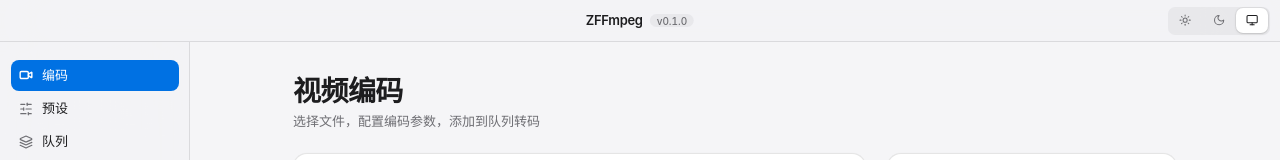
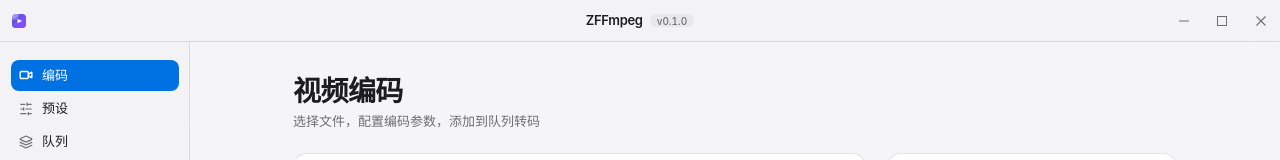
Before and after one commit to superMC5657/z-ffmpeg, a React (Vite) app: page / in a window 1280 px wide. Shown: the top 160 px of the page. Built offline with nearby package versions, Linux system fonts and the light colour scheme.

Commit message:
feat(ui): 窗口控制按钮改为 Windows 风格并将外观设置收敛至设置页

```diff
--- a/src/components/layout/Titlebar.tsx
+++ b/src/components/layout/Titlebar.tsx
@@ -1,53 +1,112 @@
-import { Minus, Plus, X } from "lucide-react";
+import { useEffect, useState } from "react";
 import { getCurrentWindow } from "@tauri-apps/api/window";
 import { isTauriRuntime } from "@/lib/utils";
-import ThemeToggleButton from "./ThemeToggleButton";
+import appIcon from "@/assets/app-icon.png";
 
-interface Light {
-  base: string;
-  glyph: React.ReactNode;
-  onClick: () => void;
-  label: string;
-}
+/**
+ * Windows 11 Fluent 风格窗口三元控制按钮（最小化、最大化/向下还原、关闭）
+ */
+function WindowsWindowControls() {
+  const [isMaximized, setIsMaximized] = useState(false);
+  const appWindow = isTauriRuntime() ? getCurrentWindow() : null;
 
-/** macOS 红绿灯窗口控制（仅 Tauri 运行时渲染，hover 浮现符号） */
-function TrafficLights() {
-  const appWindow = isTauriRuntime() ? getCurrentWindow() : null;
-  if (!appWindow) return null;
+  useEffect(() => {
+    if (!appWindow) return;
 
-  const lights: Light[] = [
-    {
-      base: "bg-[#ff5f57]",
-      glyph: <X className="h-2.5 w-2.5 stroke-[3]" />,
-      onClick: () => appWindow.close(),
-      label: "关闭窗口",
-    },
-    {
-      base: "bg-[#febc2e]",
-      glyph: <Minus className="h-2.5 w-2.5 -translate-y-2.5 stroke-[3]" />,
-      onClick: () => appWindow.minimize(),
-      label: "最小化窗口",
-    },
-    {
-      base: "bg-[#28c840]",
-      glyph: <Plus className="h-2.5 w-2.5 stroke-[3]" />,
-      onClick: () => appWindow.toggleMaximize(),
-      label: "最大化窗口",
-    },
-  ];
+    // 初始化最大化状态
+    appWindow.isMaximized().then(setIsMaximized).catch(() => {});
+
+    // 监听窗口尺寸变化（如双击标题栏最大化/还原、拖拽贴边等）
+    const unlistenPromise = appWindow.listen("tauri://resize", async () => {
+      try {
+        const max = await appWindow.isMaximized();
+        setIsMaximized(max);
+      } catch {
+        // ignore
+      }
+    });
+
+    return () => {
+      unlistenPromise.then((unlisten) => unlisten()).catch(() => {});
+    };
+  }, [appWindow]);
+
+  const handleMinimize = () => {
+    if (appWindow) {
+      appWindow.minimize().catch(() => {});
+    }
+  };
+
+  const handleToggleMaximize = async () => {
+    if (appWindow) {
+      try {
+        await appWindow.toggleMaximize();
+        const max = await appWindow.isMaximized();
+        setIsMaximized(max);
+      } catch {
+        // ignore
+      }
+    } else {
+      setIsMaximized((prev) => !prev);
+    }
+  };
+
+  const handleClose = () => {
+    if (appWindow) {
+      appWindow.close().catch(() => {});
+    }
+  };
 
   return (
-    <div className="titlebar-no-drag group flex items-center gap-2">
-      {lights.map(({ base, glyph, onClick, label }) => (
-        <button
-          key={label}
-          aria-label={label}
-          onClick={onClick}
-          className={`flex h-3 w-3 items-center justify-center rounded-full text-black/55 ring-1 ring-black/10 transition-colors [&>svg]:opacity-0 [&>svg]:transition-opacity group-hover:[&>svg]:opacity-100 ${base}`}
-        >
-          {glyph}
-        </button>
-      ))}
+    <div className="titlebar-no-drag flex h-full items-center select-none">
+      {/* 最小化 */}
+      <button
+        type="button"
+        aria-label="最小化窗口"
+        title="最小化"
+        onClick={handleMinimize}
+        className="flex h-full w-11 items-center justify-center text-secondary transition-colors duration-150 hover:bg-foreground/[0.07] hover:text-foreground active:bg-foreground/[0.12] dark:hover:bg-white/[0.09] dark:active:bg-white/[0.14]"
+      >
+        <svg className="h-[10px] w-[10px]" viewBox="0 0 10 10" fill="none" stroke="currentColor" strokeWidth="1">
+          <line x1="0" y1="5" x2="10" y2="5" />
+        </svg>
+      </button>
+
+      {/* 最大化 / 向下还原 */}
+      <button
+        type="button"
+        aria-label={isMaximized ? "向下还原窗口" : "最大化窗口"}
+        title={isMaximized ? "向下还原" : "最大化"}
+        onClick={handleToggleMaximize}
+        className="flex h-full w-11 items-center justify-center text-secondary transition-colors duration-150 hover:bg-foreground/[0.07] hover:text-foreground active:bg-foreground/[0.12] dark:hover:bg-white/[0.09] dark:active:bg-white/[0.14]"
+      >
+        {isMaximized ? (
+          // 还原图标：双层叠加窗口
+          <svg className="h-[10px] w-[10px]" viewBox="0 0 10 10" fill="none" stroke="currentColor" strokeWidth="1">
+            <path d="M2.5 2.5V0.5h7v7H7.5" />
+            <rect x="0.5" y="2.5" width="7" height="7" />
+          </svg>
+        ) : (
+          // 最大化图标：单层方框
+          <svg className="h-[10px] w-[10px]" viewBox="0 0 10 10" fill="none" stroke="currentColor" strokeWidth="1">
+            <rect x="0.5" y="0.5" width="9" height="9" />
+          </svg>
+        )}
+      </button>
+
+      {/* 关闭 */}
+      <button
+        type="button"
+        aria-label="关闭窗口"
+        title="关闭"
+        onClick={handleClose}
+        className="flex h-full w-11 items-center justify-center text-secondary transition-colors duration-150 hover:bg-[#e81123] hover:text-white active:bg-[#c42b1c] active:text-white"
+      >
+        <svg className="h-[10px] w-[10px]" viewBox="0 0 10 10" fill="none" stroke="currentColor" strokeWidth="1.1">
+          <line x1="0.5" y1="0.5" x2="9.5" y2="9.5" />
+          <line x1="9.5" y1="0.5" x2="0.5" y2="9.5" />
+        </svg>
+      </button>
     </div>
   );
 }
@@ -58,20 +117,24 @@
       data-tauri-drag-region
       className="titlebar-drag-region relative z-20 flex h-12 shrink-0 items-center border-b border-hairline bg-sidebar backdrop-blur-2xl"
     >
-      <div className="flex flex-1 items-center pl-4">
-        <TrafficLights />
+      {/* 左侧应用图标 */}
+      <div className="flex flex-1 items-center pl-3.5">
+        <div className="flex items-center gap-2 select-none">
+          <img src={appIcon} alt="ZFFmpeg" className="h-4 w-4 rounded-xs pointer-events-none" />
+        </div>
       </div>
 
-      {/* 居中应用名 */}
-      <div className="pointer-events-none absolute left-1/2 flex -translate-x-1/2 items-center gap-2">
+      {/* 居中应用名与版本号 */}
+      <div className="pointer-events-none absolute left-1/2 flex -translate-x-1/2 items-center gap-2 select-none">
         <span className="text-[13px] font-semibold tracking-tight">ZFFmpeg</span>
         <span className="rounded-full bg-fill px-2 py-0.5 text-[10px] font-medium leading-none text-secondary tabular-nums">
           v{__APP_VERSION__}
         </span>
       </div>
 
-      <div className="flex flex-1 items-center justify-end pr-3">
-        <ThemeToggleButton />
+      {/* 右侧 Windows 三元窗口控制按钮 */}
+      <div className="flex flex-1 items-center justify-end h-full">
+        <WindowsWindowControls />
       </div>
     </header>
   );
--- a/src/routes/SettingsPage.tsx
+++ b/src/routes/SettingsPage.tsx
@@ -38,7 +38,7 @@
       <Card title="外观" description="浅色、深色或跟随系统，切换立即生效">
         <div className="flex items-center justify-between gap-4">
           <p className="text-[13px] leading-5 text-secondary">
-            深浅主题在标题栏与设置页均可切换，跟随系统时自动适配外观变化。
+            浅色、深色或跟随系统，跟随系统时自动适配外观变化。
           </p>
           <ThemeToggleButton />
         </div>
```
